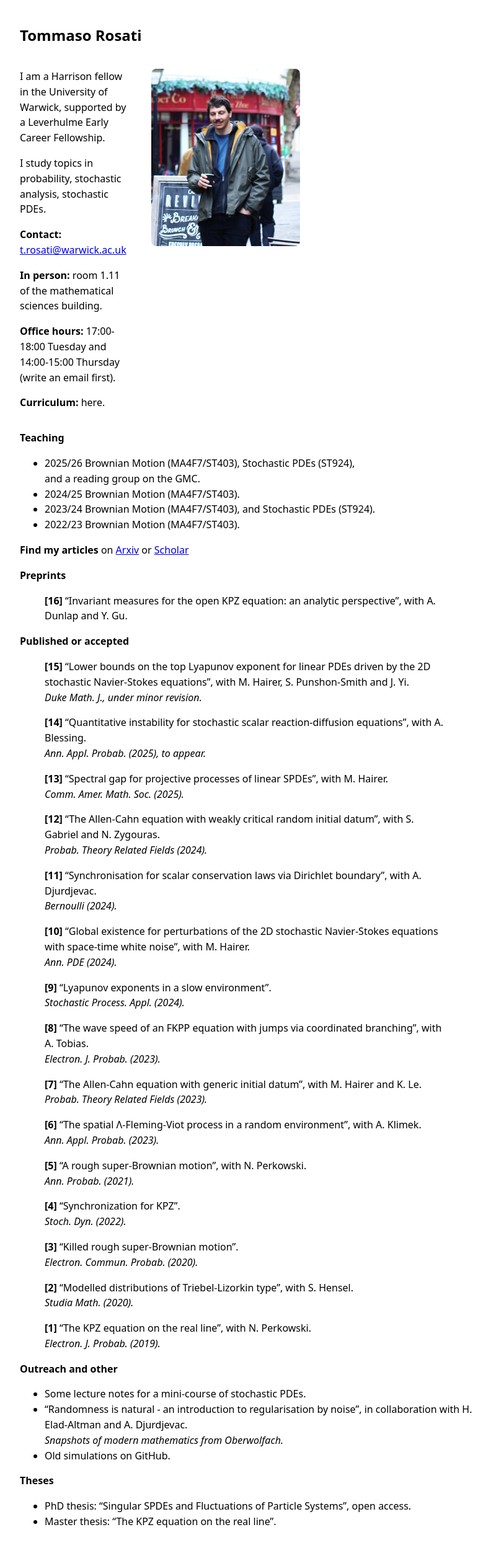
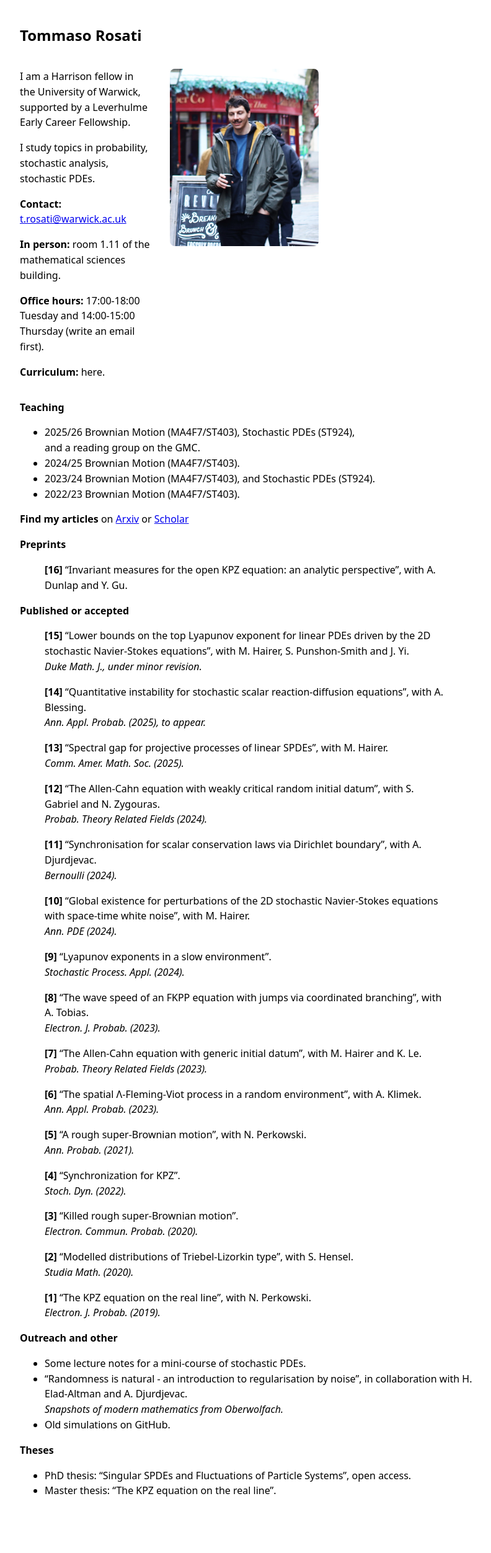
Before and after one commit to rosati-tom/rosati-tom.github.io, a Jekyll site: the page built from index.md, in a window 1280 px wide. Shown: the whole page at 62% size, without its empty margins (243-1035 px from the left). Built offline with Jekyll 4.4.1, drawn with Linux system fonts in a browser that asks for light colours; our own code applies the rules of GitHub Pages for plain Markdown files; after the commit the page ends 2455 px from its top, so only the background shows below that.

Commit message:
Some more stuff.

```diff
--- a/assets/style.css
+++ b/assets/style.css
@@ -20,7 +20,7 @@ img { max-width: 260px; height: auto; display: block; margin: 16px 0; }
 /* Let the text take remaining width */
 .intro-text {
   flex: 1 1 0;
-  max-width: 180px;
+  max-width: 210px;
 }
 
 /* Fix a reasonable photo column width */
```
Also changed, not shown: 1 other file.
